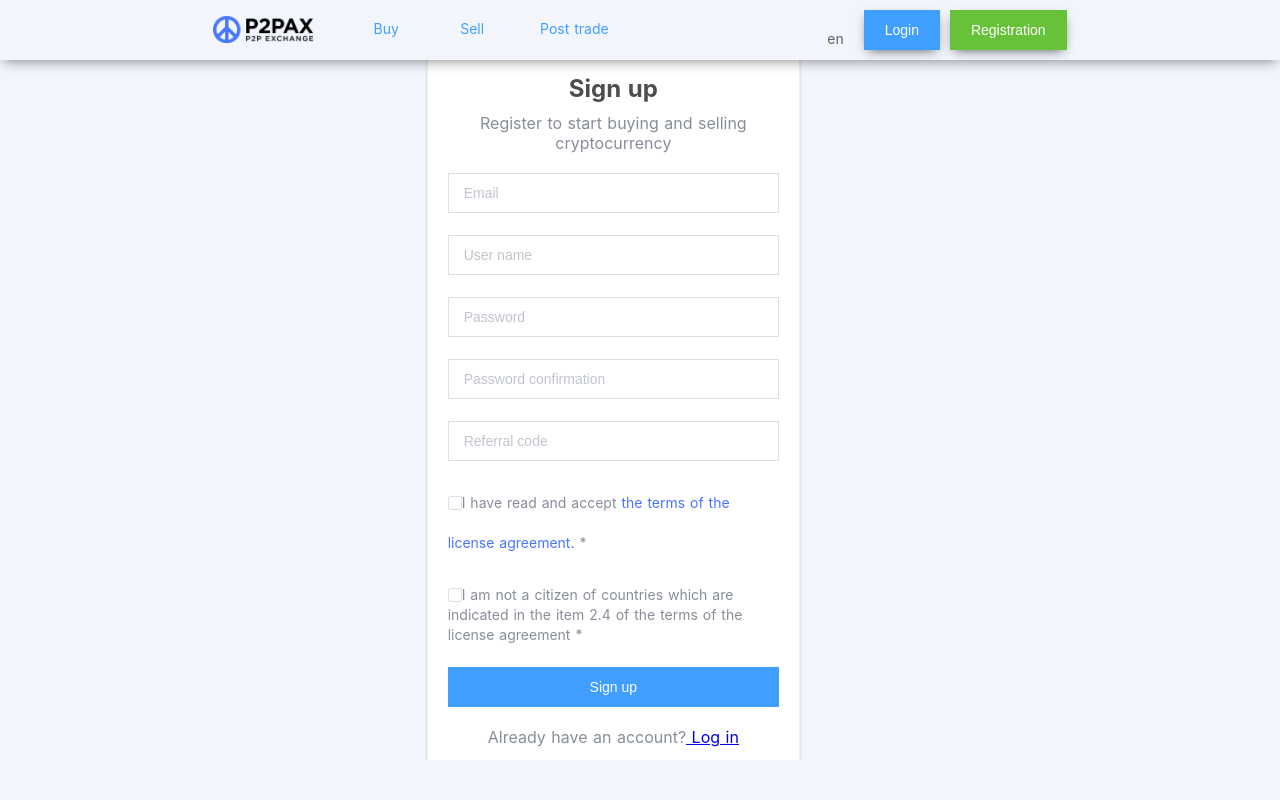
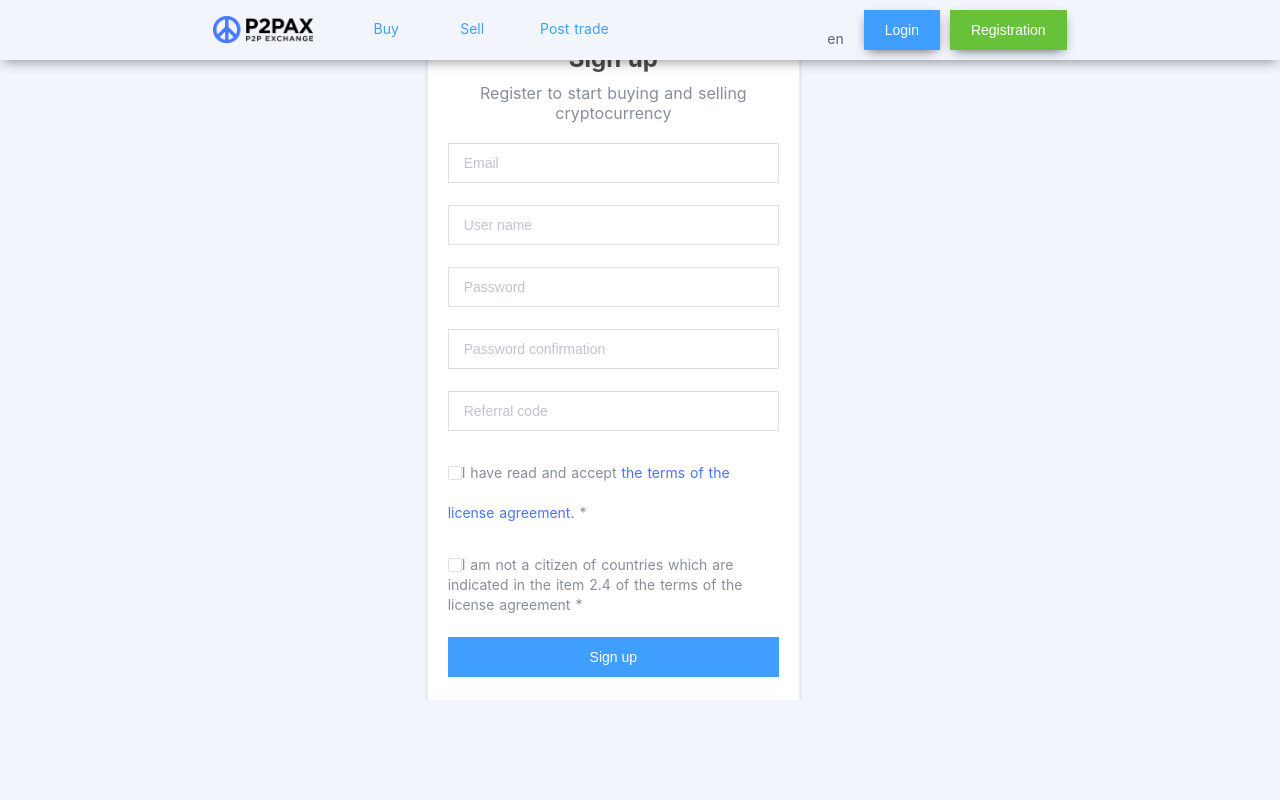
Before and after one commit to iLLia12/P2Pax, a Nuxt app: page /auth/registration in a window 1280 px wide. Shown: the top 800 px of the page. Built offline with nearby package versions, Linux system fonts and the light colour scheme.

Commit message:
login registration

```diff
--- a/assets/scss/app.scss
+++ b/assets/scss/app.scss
@@ -316,7 +316,7 @@ button, input {
 
 @media (min-height: 700px){
     .reg-wrap {
-        height: 700px!important;
+        height: 640px!important;
     }
 }
 
```
